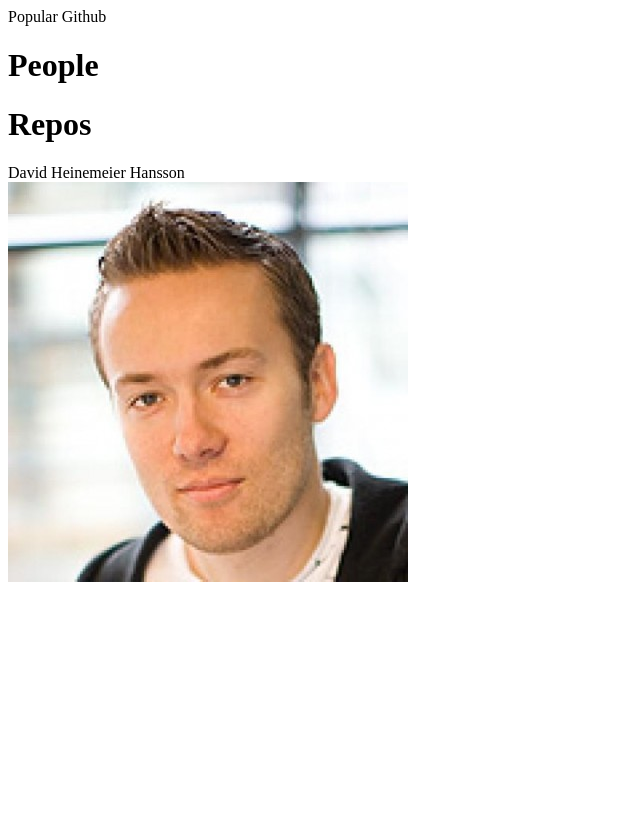
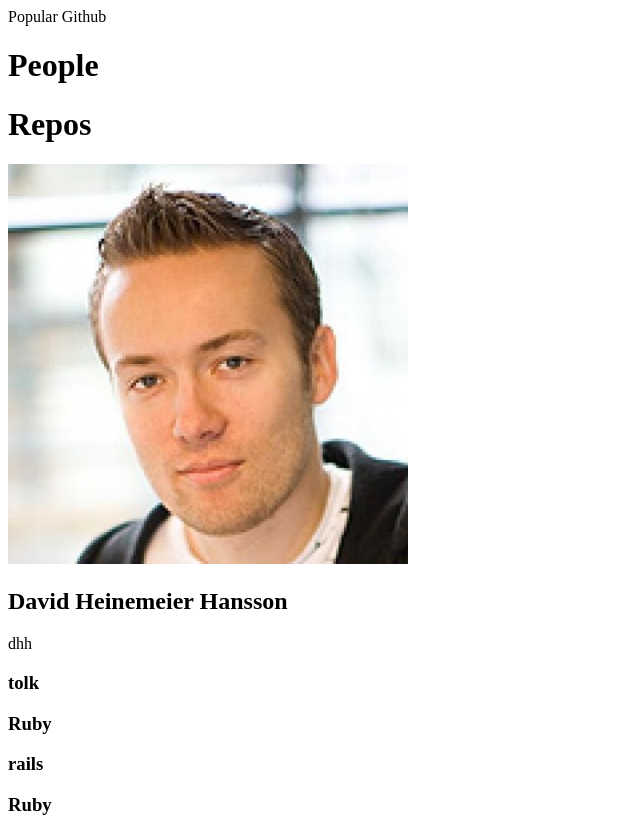
Before and after one commit to RCronin83/day3homework, a plain HTML site: page index.html in a window 1280 px wide. Shown: the whole page, without its empty margins (0-640 px from the left). Before the commit the page ends 800 px from the top, so only its background shows below. Drawn offline with Linux system fonts and the light colour scheme.

Commit message:
further developed David's info.

```diff
--- a/index.html
+++ b/index.html
@@ -11,7 +11,27 @@
     <h1>People</h1>
     <h1>Repos</h1>
 
-    <section>David Heinemeier Hansson</section>
-    <img src='github-user-images/hansson.jpeg'>
+    <section>
+      <aside>
+        <img src='github-user-images/hansson.jpeg'>
+        <h2>David Heinemeier Hansson</h2>
+        <p>dhh</p
+      </aside>
+
+      <aside>
+        <h3>tolk</h3>
+        <h3>Ruby</h3>
+      </aside>
+
+      <aside>
+        <h3>rails</h3>
+        <h3>Ruby</h3>
+      </aside>
+
+
+    </section>
+
+
+
 
   </body>
```
